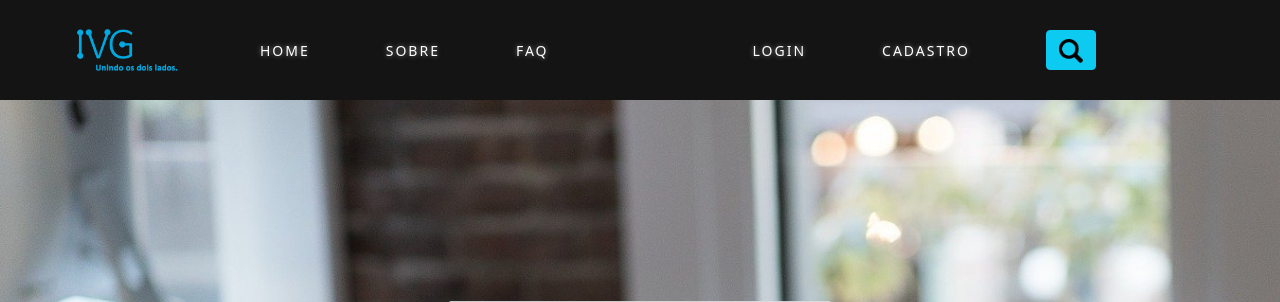
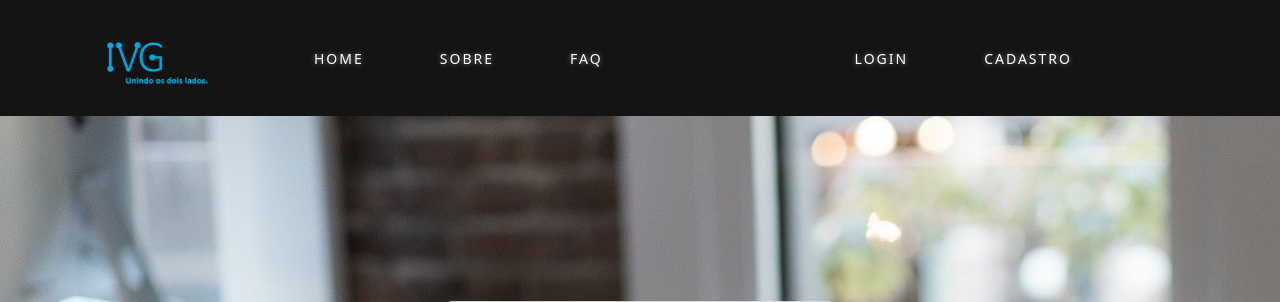
Before and after one commit to Sirmadeira/IVG_SITE_FLASK, a Flask app: page /Cadastro in a window 1280 px wide. Shown: the top 302 px of the page. Run offline with Flask 2, Linux system fonts and the light colour scheme; some libraries are stand-ins or nearby versions.

Commit message:
atualizei o search dentro do if

```diff
--- a/FlaskCodePacote/Templates/Layout.html
+++ b/FlaskCodePacote/Templates/Layout.html
@@ -21,7 +21,7 @@
   <header class="site-header">
       <nav class="navbar navbar-expand-lg navbar-dark bg-steel fixed-top mx-auto">
         <div class="container">
-          <a class="navbar-brand" href="/HomePage"><img src="{{ url_for('static', filename='imagens/Logo-IVG-azulclaro.png')}}" class="logo" alt="marca da IVG"></a>
+          <a class="navbar-brand" style="height: 100px;" href="/HomePage"><img src="{{ url_for('static', filename='imagens/Logo-IVG-azulclaro.png')}}" class="logo" alt="marca da IVG"></a>
           <button class="navbar-toggler text-center" type="button" data-toggle="collapse" data-target="#navbarToggle" aria-controls="navbarToggle" aria-expanded="false" aria-label="Toggle navigation">
             <span class="navbar-toggler-icon"></span>
           </button>
@@ -38,13 +38,13 @@
                 <a class="nav-item nav-link active" href="{{ url_for('Tabelas.SegundaJanela') }}">Inserir dados</a>
                 <a class="nav-item nav-link active" href="{{ url_for('Tabelas.TerceiraJanela') }}">Visualizar dados</a>
                 <a class="nav-item nav-link active" href="{{ url_for('Usuarios.Logout') }}">Logout</a>
+                <div class="nav-item nav-link active">
+                <a class="btn btn-info mx-auto mr-4" data-toggle="collapse" href="#collapseExample" role="button" aria-expanded="false" aria-controls="collapseExample"><img src="{{ url_for('static', filename='imagens/Homepage-Pesquisar.png')}}" style="height: 24px; width: auto;"></img></a>
+                </div>
               {% else %}
                 <a class="nav-item nav-link active" href="{{ url_for('Usuarios.Login') }}">Login</a>
                 <a class="nav-item nav-link active" href="{{ url_for('Usuarios.Cadastro') }}">Cadastro</a>
               {% endif %}
-                   <div class="nav-item nav-link active">
-              <a class="btn btn-info mx-auto mr-4" data-toggle="collapse" href="#collapseExample" role="button" aria-expanded="false" aria-controls="collapseExample"><img src="{{ url_for('static', filename='imagens/Homepage-Pesquisar.png')}}" style="height: 24px; width: auto;"></img></a>
-            </div>
             </div>
           </div>
         </div>
--- a/FlaskCodePacote/static/css/main.css
+++ b/FlaskCodePacote/static/css/main.css
@@ -16,12 +16,12 @@ body {
   height: 180px;
 width: auto;
 padding: 0 10px;
-margin: 0 -70px;
+margin:-40px -70px auto -40px;
 }
 
 .site-header .bg-steel {
   background: #141414;
-  height: 100px;
+  height: auto;
 }
 
 .site-header .navbar-nav .nav-link .after{
```
Lines whose indentation alone changed are shown as unchanged.
